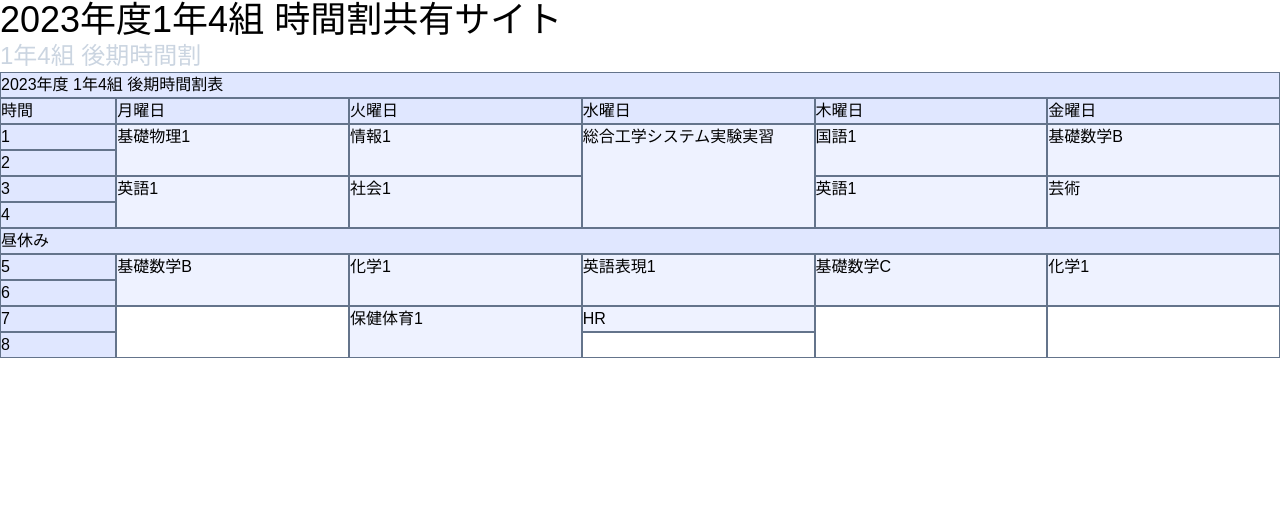
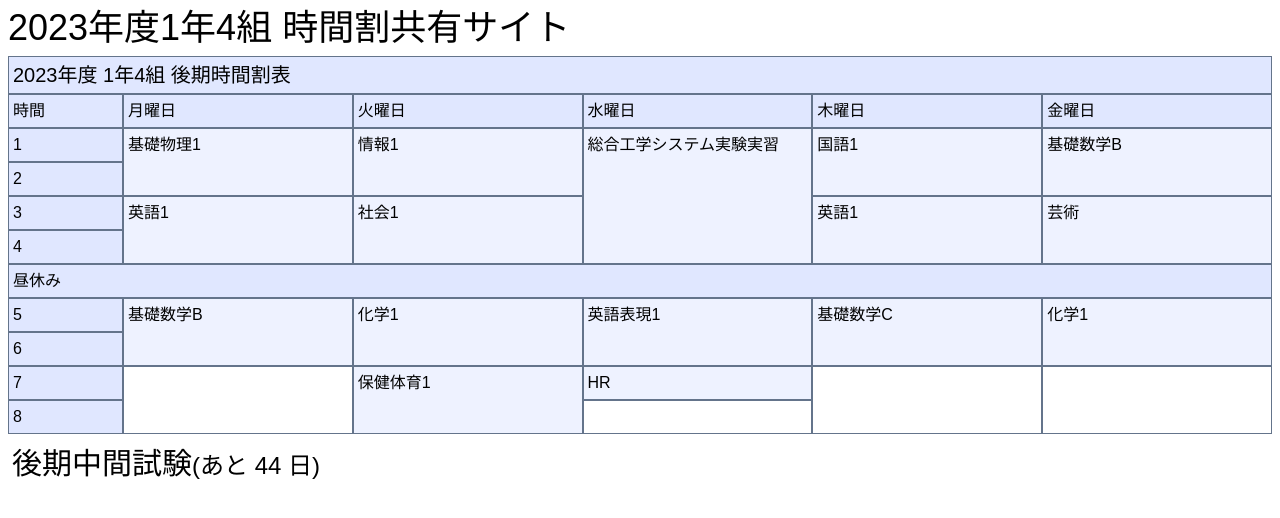
Before and after one commit to klef-lec-test/linux-intro, a Next.js app: page / in a window 1280 px wide. Shown: the top 518 px of the page. Built offline with nearby package versions, Linux system fonts and the light colour scheme; a web font is replaced by a local one.

Commit message:
update 2 files, create 2 files, delete 1 file and move 1 file

```diff
--- a/src/app/page.tsx
+++ b/src/app/page.tsx
@@ -1,12 +1,13 @@
 import Image from 'next/image'
 import TimeTable from '@/components/timetable'
+import ExamTemplate from '@/components/exam_temprate';
 
 export default function Home() {
   return (
     <div>
       <p className='text-4xl'>2023年度1年4組 時間割共有サイト</p>
-      <p className='text-2xl text-slate-300'>1年4組 後期時間割</p>
       <TimeTable />
+      <ExamTemplate />
     </div>
   )
 }
--- /dev/null
+++ b/src/components/exam-range.tsx
@@ -0,0 +1,6 @@
+import React from "react";
+import { Paper, Card } from "@mui/material";
+
+const ExamRange = () => {
+
+}
--- /dev/null
+++ b/src/components/exam_temprate.tsx
@@ -0,0 +1,14 @@
+
+const ExamTemplate = () => {
+  const today: any = new Date();
+  const exam_day: any = new Date("2023, 11, 30");
+  let days: any = (exam_day - today) / 86400000;
+  days = Math.ceil(days);
+  return(
+    <div>
+      <p className="text-3xl">後期中間試験<span className="text-2xl">(あと {days} 日)</span></p>
+    </div>
+  )
+}
+
+export default ExamTemplate
--- a/src/components/timetable.tsx
+++ b/src/components/timetable.tsx
@@ -1,11 +1,11 @@
-import '../components/timetable.css'
+import '../styles/timetable.css'
 import '../app/globals.css'
 
 const TimeTable = () => {
   return(
     <div className="grid-init">
         {/* 見出し */}
-        <h1>2023年度 1年4組 後期時間割表</h1>
+        <h1 className='text-xl'>2023年度 1年4組 後期時間割表</h1>
         {/* 列見出し */}
         <h2>時間</h2>
         <h5>月曜日</h5>
--- a/src/components/todo.tsx
+++ /dev/null
@@ -1,23 +0,0 @@
-import { useEffect, useState } from 'react'
-import '@/app/globals.css'
-import axios from 'axios';
-
-function App() {
-  const url = "http://localhost/api/todo";
-  const [count, setCount] = useState(0)
-
-  useEffect(() => {
-    axios.get(url).then((res) => {
-      console.log(res.data);
-    }).catch(error => {
-      console.log(error);
-    });
-  },[])
-  return (
-    <div className='App'>
-      helloworld
-    </div>
-  )
-}
-
-export default App
--- a/src/components/timetable.css
+++ b/src/styles/timetable.css
@@ -31,3 +31,14 @@ h5 {
   border: 1px solid #64748b;
   border-colspan: colspan;
 }
+
+h1,
+h2,
+h3,
+h4,
+h5,
+h6,
+p,
+div {
+  padding: 4px;
+}
```
